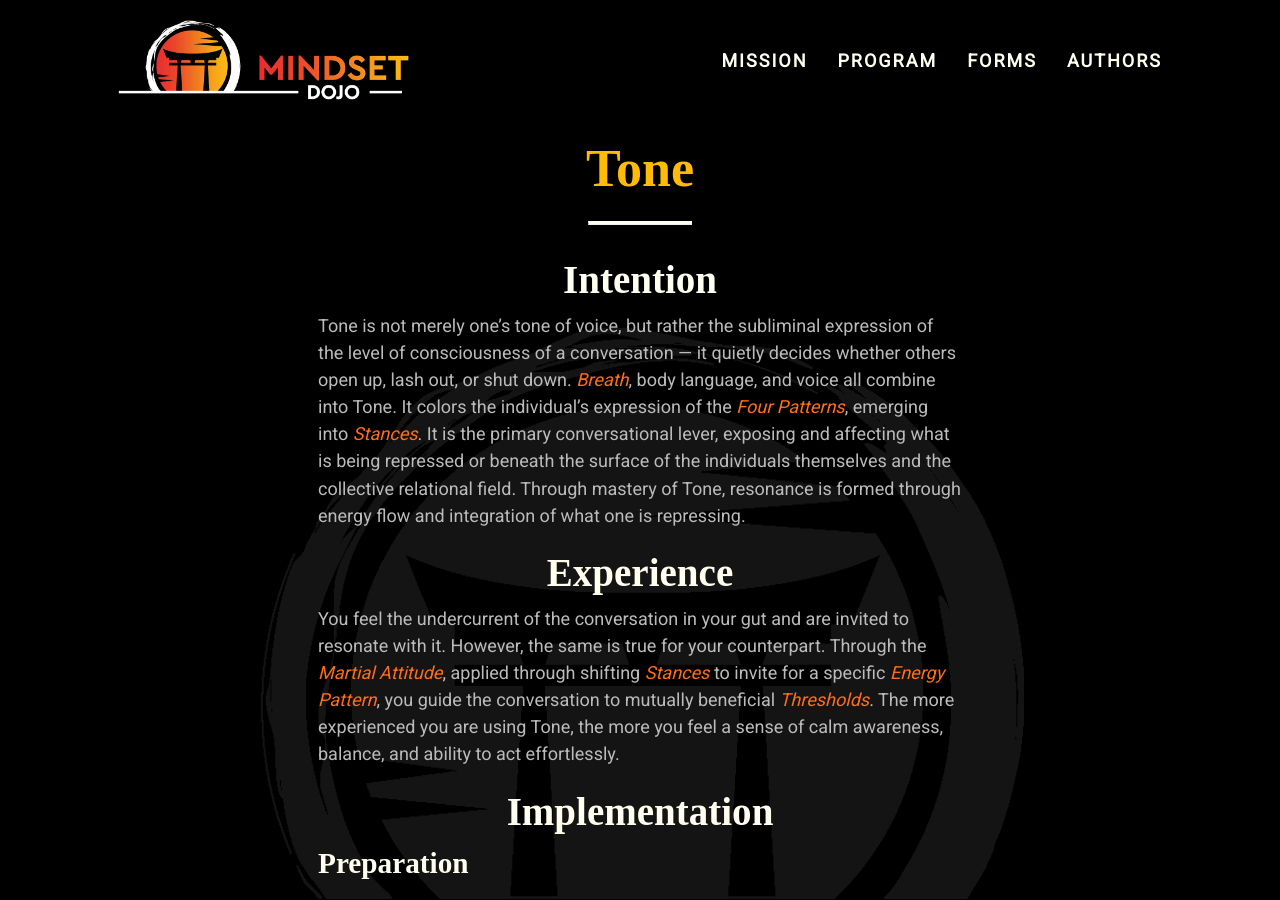
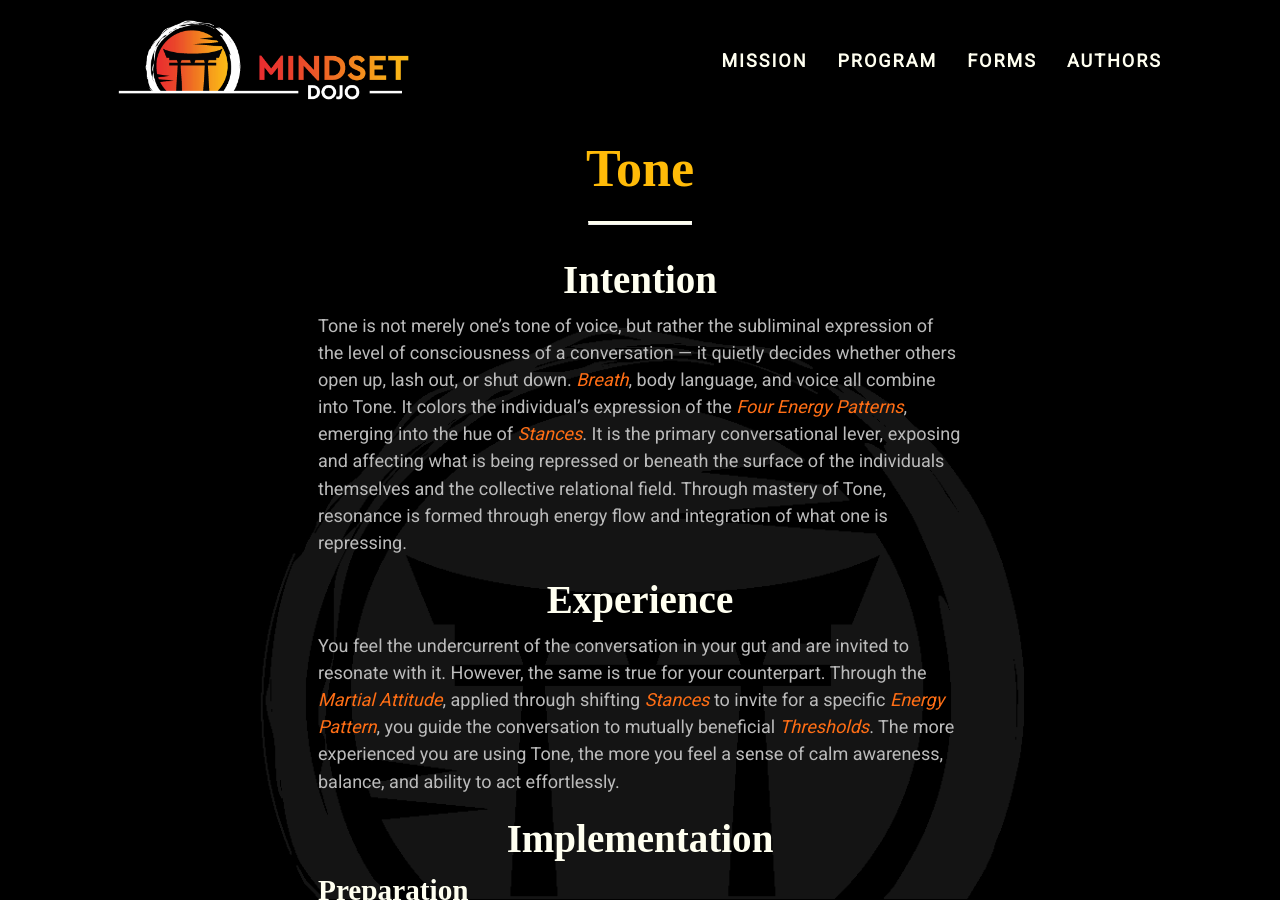
Before and after one commit to mindset-dojo/mindset-dojo.github.io, a Jekyll site: the page built from _forms/tone.md, in a window 1280 px wide and 900 px high. Built offline with Jekyll 4.4.1, drawn with Linux system fonts in a browser that asks for light colours; some web fonts are replaced.

Commit message:
fix(tone): language.

```diff
--- a/_forms/tone.md
+++ b/_forms/tone.md
@@ -12,7 +12,7 @@ excerpt: "Tone is not merely one's tone of voice, but rather the subliminal expr
 
 ## Intention
 
-Tone is not merely one's tone of voice, but rather the subliminal expression of the level of consciousness of a conversation — it quietly decides whether others open up, lash out, or shut down. [Breath](../one-breath/), body language, and voice all combine into Tone. It colors the individual's expression of the [Four Patterns](../four-patterns/), emerging into [Stances](../stance/). It is the primary conversational lever, exposing and affecting what is being repressed or beneath the surface of the individuals themselves and the collective relational field. Through mastery of Tone, resonance is formed through energy flow and integration of what one is repressing.
+Tone is not merely one's tone of voice, but rather the subliminal expression of the level of consciousness of a conversation — it quietly decides whether others open up, lash out, or shut down. [Breath](../one-breath/), body language, and voice all combine into Tone. It colors the individual's expression of the [Four Energy Patterns](../four-patterns/), emerging into the hue of [Stances](../stance/). It is the primary conversational lever, exposing and affecting what is being repressed or beneath the surface of the individuals themselves and the collective relational field. Through mastery of Tone, resonance is formed through energy flow and integration of what one is repressing.
 
 ## Experience
 
```
